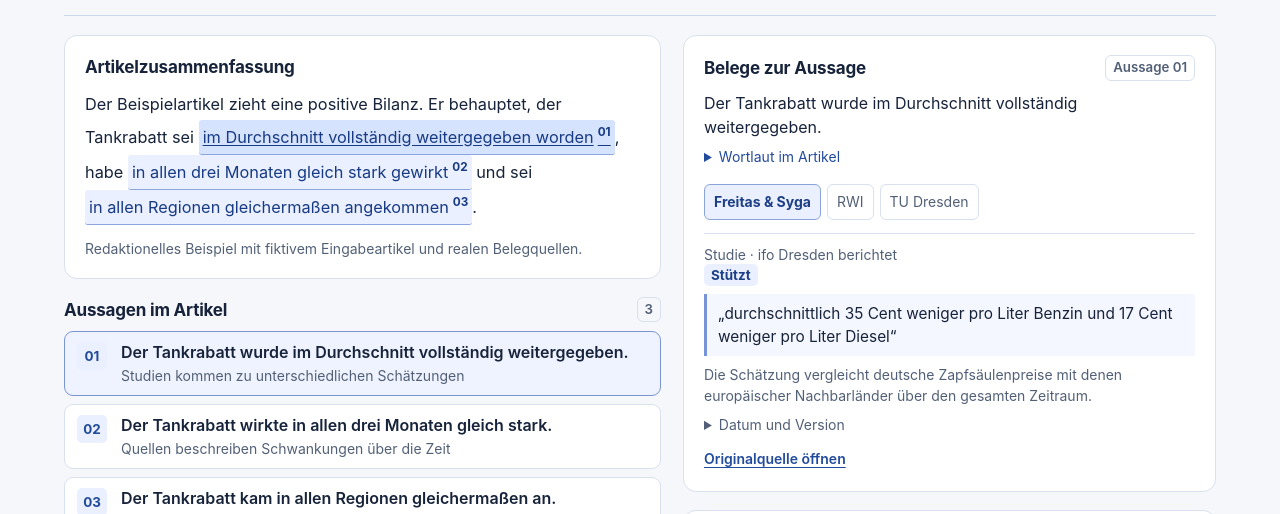
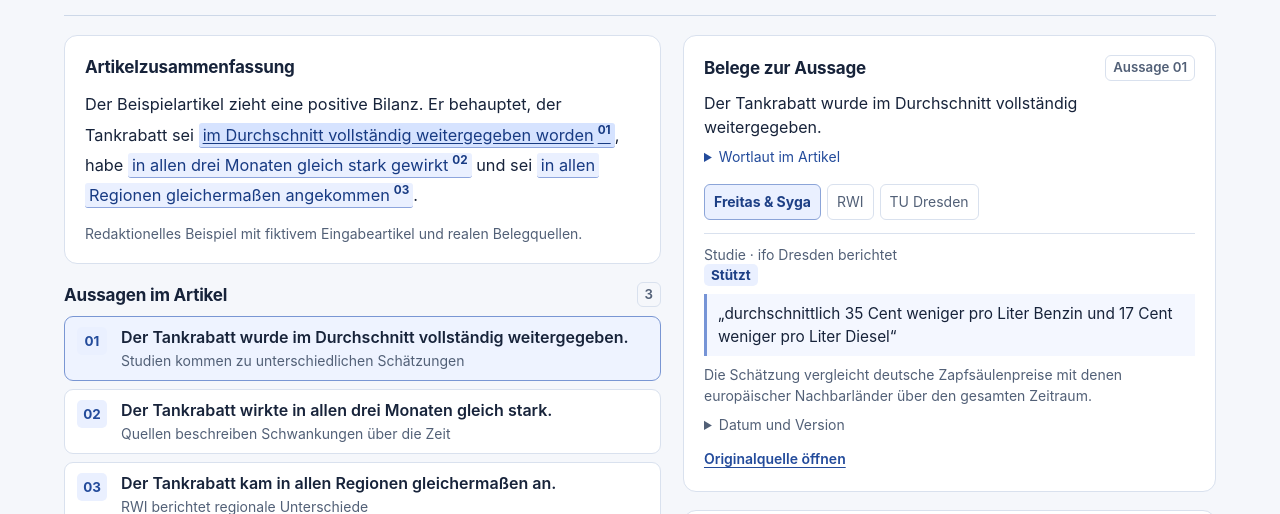
Before and after one commit to fragilepeach/quellenlot, a plain HTML site: page web/index.html in a window 1280 px wide. Shown: the part 586-1100 px from the top of the page. Drawn offline with Linux system fonts and the light colour scheme.

Commit message:
Keep claim highlights inline on narrow screens

```diff
--- a/web/app.js
+++ b/web/app.js
@@ -137,9 +137,10 @@ function selectedClaim() {
   return state.report.claims[state.claimIndex];
 }
 
-function updatePressed(root, key, selected) {
+function updateSelection(root, key, selected) {
   for (const control of root.querySelectorAll("[data-" + key + "]")) {
-    control.setAttribute("aria-pressed", String(control.dataset[key] === selected));
+    const attribute = control.tagName === "A" ? "aria-current" : "aria-pressed";
+    control.setAttribute(attribute, String(control.dataset[key] === selected));
   }
 }
 
@@ -155,7 +156,8 @@ function renderReport(report) {
   $("workspace").hidden = Boolean(report.empty);
   $("summary-text").replaceChildren(...report.summary.map((part) => {
     if (typeof part === "string") return document.createTextNode(part);
-    const control = button(part.text, "highlight");
+    const control = element("a", "highlight", part.text);
+    control.href = "#evidence-panel";
     control.dataset.claim = String(part.claim);
     control.setAttribute("aria-controls", "evidence-panel");
     const number = element("sup", "", String(part.claim + 1).padStart(2, "0"));
@@ -183,7 +185,7 @@ function selectClaim(index) {
   state.claimIndex = index;
   const claim = selectedClaim();
   const number = String(index + 1).padStart(2, "0");
-  updatePressed($("workspace"), "claim", String(index));
+  updateSelection($("workspace"), "claim", String(index));
   $("active-claim").textContent = "Aussage " + number;
   $("claim-description").textContent = claim.text;
   $("original-quote").textContent = claim.quote || "Kein geprüfter Wortlaut verfügbar.";
@@ -251,8 +253,8 @@ function renderJudgment(judgment) {
 function selectSource(id) {
   const evidence = selectedClaim().evidence.find(({ source }) => source.id === id);
   state.sourceId = evidence?.source.id;
-  updatePressed($("source-controls"), "source", state.sourceId);
-  updatePressed($("graph"), "source", state.sourceId);
+  updateSelection($("source-controls"), "source", state.sourceId);
+  updateSelection($("graph"), "source", state.sourceId);
 
   const detail = $("source-detail");
   detail.replaceChildren();
@@ -368,10 +370,11 @@ function readReport(data) {
 }
 
 $("workspace").addEventListener("click", (event) => {
-  const control = event.target.closest("button[data-claim], button[data-source]");
+  const control = event.target.closest("[data-claim], button[data-source]");
   if (!control) return;
   const index = control.dataset.claim;
   if (index !== undefined) {
+    event.preventDefault();
     selectClaim(Number(index));
     if (matchMedia("(max-width: 820px)").matches) {
       $("evidence-heading").focus();
--- a/web/styles.css
+++ b/web/styles.css
@@ -163,7 +163,7 @@ h3 { font-size: 1.065rem; line-height: 1.35; font-weight: 735; letter-spacing: -
   box-decoration-break: clone;
   -webkit-box-decoration-break: clone;
 }
-.highlight:hover, .highlight[aria-pressed="true"] { background: #d6e3ff; text-decoration-color: currentColor; }
+.highlight:hover, .highlight[aria-current="true"] { background: #d6e3ff; text-decoration-color: currentColor; }
 .highlight sup { padding-inline-start: 4px; font-weight: 750; font-size: 0.72em; vertical-align: super; line-height: 0; }
 .section-heading, .card-heading { display: flex; align-items: center; justify-content: space-between; gap: 10px; }
 .section-heading { margin-bottom: 9px; }
```
